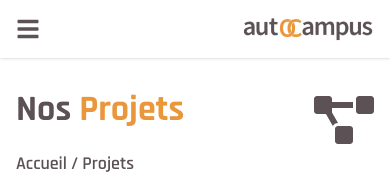
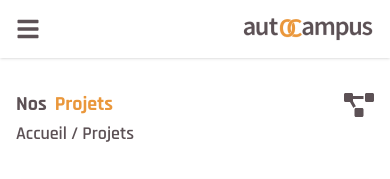
Before and after one commit to BillyRonico412/autocampus-next, a Next.js app: page /projets in a window 390 px wide. Shown: the top 179 px of the page. Built offline with nearby package versions, Linux system fonts and the light colour scheme; no server answers.

Commit message:
Add carousel

```diff
--- a/components/Common/Header1.tsx
+++ b/components/Common/Header1.tsx
@@ -9,8 +9,8 @@ type Props = {
 const Header1 = (props: Props) => {
     return (
         <div>
-            <h1 className="flex font-bold text-4xl">
-                <span>{props.text1}</span>{" "}
+            <h1 className="flex font-bold text-xl md:text-4xl">
+                <span>{props.text1}</span>
                 <span className="text-primary-old ml-2">{props.text2}</span>
                 <div className="ml-auto">{props.icons}</div>
             </h1>
--- a/components/Homepage/HomepageCarousel.tsx
+++ b/components/Homepage/HomepageCarousel.tsx
@@ -1,5 +1,7 @@
 import Image from "next/image";
 import { getImageApi } from "../../utils/variables";
+import "react-responsive-carousel/lib/styles/carousel.min.css"; // requires a loader
+import { Carousel } from "react-responsive-carousel";
 
 type Props = {
     images: string[];
@@ -8,7 +10,8 @@ type Props = {
 const HomepageCarousel = (props: Props) => {
     return (
         <div>
-            <div className="flex flex-shrink h-[500px]">
+            <div className="h-[500px]">
+                <Carousel autoPlay infiniteLoop showThumbs={false}>
                     {props.images.map((image, i) => (
                         <div className="relative w-full h-[500px]" key={i}>
                             <Image
@@ -18,6 +21,7 @@ const HomepageCarousel = (props: Props) => {
                             />
                         </div>
                     ))}
+                </Carousel>
             </div>
         </div>
     );
--- a/package.json
+++ b/package.json
@@ -16,6 +16,7 @@
 		"react-dom": "18.2.0",
 		"react-icons": "^4.4.0",
 		"react-redux": "^8.0.4",
+		"react-responsive-carousel": "^3.2.23",
 		"uuid": "^9.0.0"
 	},
 	"devDependencies": {
--- a/pages/projets/index.tsx
+++ b/pages/projets/index.tsx
@@ -53,7 +53,7 @@ const index = (props: InferGetStaticPropsType<typeof getStaticProps>) => {
             title="Projets"
             text1="Nos"
             text2="Projets"
-            icons={<FaProjectDiagram className="text-6xl" />}
+            icons={<FaProjectDiagram className="text-3xl md:text-6xl" />}
             filArianes={filArianes}
         >
             <div className="md:hidden">
--- a/pages/qui-sommes-nous/membres-equipe.tsx
+++ b/pages/qui-sommes-nous/membres-equipe.tsx
@@ -1,4 +1,5 @@
 import { InferGetStaticPropsType } from "next";
+import { FaPeopleArrows } from "react-icons/fa";
 import Layout1 from "../../components/Common/Layout1";
 import MembreItems from "../../components/Membre/MembreItems";
 import { FilArianeInterface } from "../../utils/interface";
@@ -34,6 +35,7 @@ const membresEquipe = (
                 text1="Membres de"
                 text2="l'équipe"
                 filArianes={filArianes}
+                icons={<FaPeopleArrows className="text-3xl md:text-6xl" />}
             >
                 <MembreItems membres={props.items} />
             </Layout1>
```
Also changed, not shown: 1 other file (tests, documents, lock files or other folders). Lines whose indentation alone changed are shown as unchanged.
